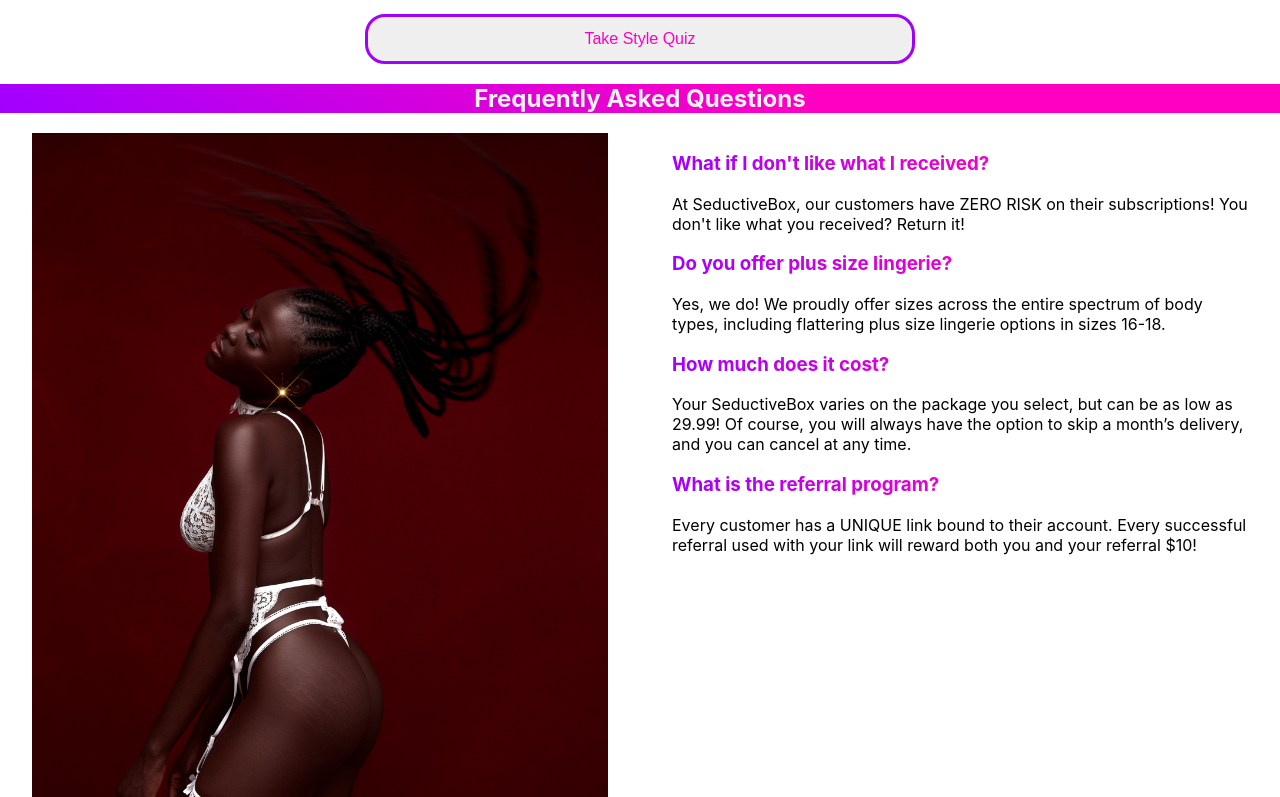
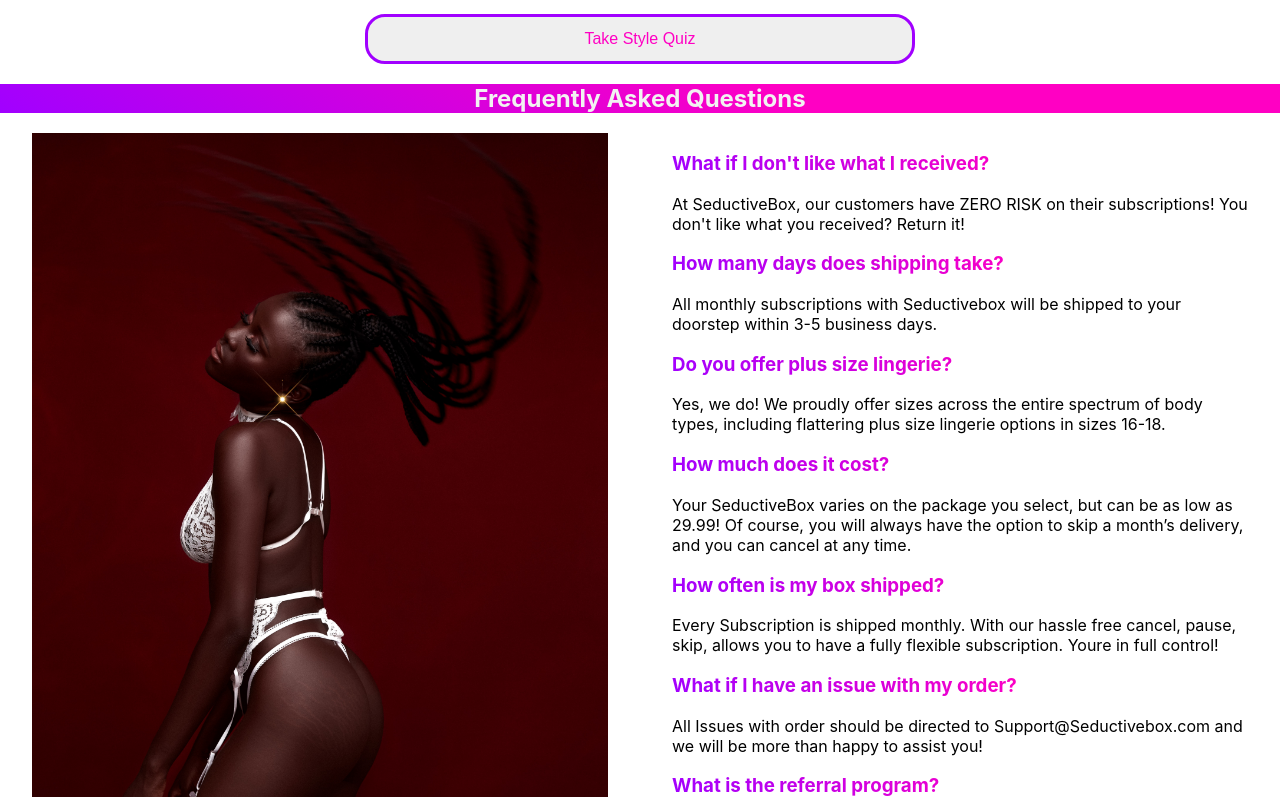
Before and after one commit to Parrasite9/seductivebox, a React (Create React App) app: page / in a window 1280 px wide. Shown: the part 3503-4300 px from the top of the page. Built offline with nearby package versions, Linux system fonts and the light colour scheme.

Commit message:
Added conditional to render more faqs at small and larger size screens to be fitting

```diff
--- a/src/Components/Home/FAQ.js
+++ b/src/Components/Home/FAQ.js
@@ -1,6 +1,11 @@
 import React from 'react'
 import '../../CSS/Home/FAQ.css'
+import WindowWidth from '../CustomHook/WindowWidth'
 function FAQ() {
+
+  const width = WindowWidth()
+  const isSmallDesktop = width >= 1000 && width < 1250
+
   return (
     <div className='Faq'>
       <div className="faq__header">
@@ -12,11 +17,47 @@ function FAQ() {
         <img src="images/faq/faq.jpg" alt="model" />
       </div>
 
-      <div className="faq__questions__container">
+      {isSmallDesktop ? (
+        <div className="faq__questions__container">
+
+              {/* Q and A */}
+              <div className="q__and__a">
+                <h3>What if I don't like what I received?</h3>
+                <p>At SeductiveBox, our customers have ZERO RISK on their subscriptions! You don't like what you received? Return it!</p>
+              </div>
+
+              {/* Q and A */}
+              <div className="q__and__a">
+                <h3>Do you offer plus size lingerie?</h3>
+                <p>Yes, we do! We proudly offer sizes across the entire spectrum of body types, including flattering plus size lingerie options in sizes 16-18.</p>
+              </div>
+
+              {/* Q and A */}
+              <div className="q__and__a">
+                <h3>How much does it cost?</h3>
+                <p>Your SeductiveBox varies on the package you select, but can be as low as 29.99! Of course, you will always have the option to skip a month’s delivery, and you can cancel at any time.</p>
+              </div>
+
+
+              {/* Q and A */}
+              <div className="q__and__a">
+                <h3>What is the referral program?</h3>
+                <p>Every customer has a UNIQUE link bound to their account. Every successful referral used with your link will reward both you and your referral $10!</p>
+              </div>
+            </div>
+      ) : (
+       <div className="faq__questions__container">
+              <div className="faq__questions__container">
         {/* Q and A */}
         <div className="q__and__a">
           <h3>What if I don't like what I received?</h3>
           <p>At SeductiveBox, our customers have ZERO RISK on their subscriptions! You don't like what you received? Return it!</p>
+        </div>
+
+        {/* Q and A */}
+        <div className="q__and__a">
+          <h3>How many days does shipping take?</h3>
+          <p>All monthly subscriptions with Seductivebox will be shipped to your doorstep within 3-5 business days.</p>
         </div>
 
         {/* Q and A */}
@@ -31,6 +72,17 @@ function FAQ() {
           <p>Your SeductiveBox varies on the package you select, but can be as low as 29.99! Of course, you will always have the option to skip a month’s delivery, and you can cancel at any time.</p>
         </div>
 
+        {/* Q and A */}
+        <div className="q__and__a">
+          <h3>How often is my box shipped?</h3>
+          <p>Every Subscription is shipped monthly. With our hassle free cancel, pause, skip, allows you to have a fully flexible subscription. Youre in full control!</p>
+        </div>
+
+        {/* Q and A */}
+        <div className="q__and__a">
+          <h3>What if I have an issue with my order?</h3>
+          <p>All Issues with order should be directed to Support@Seductivebox.com and we will be more than happy to assist you!</p>
+        </div>
 
         {/* Q and A */}
         <div className="q__and__a">
@@ -38,6 +90,8 @@ function FAQ() {
           <p>Every customer has a UNIQUE link bound to their account. Every successful referral used with your link will reward both you and your referral $10!</p>
         </div>
       </div>
+       </div>
+      )}
       </div>
     </div>
   )
```
